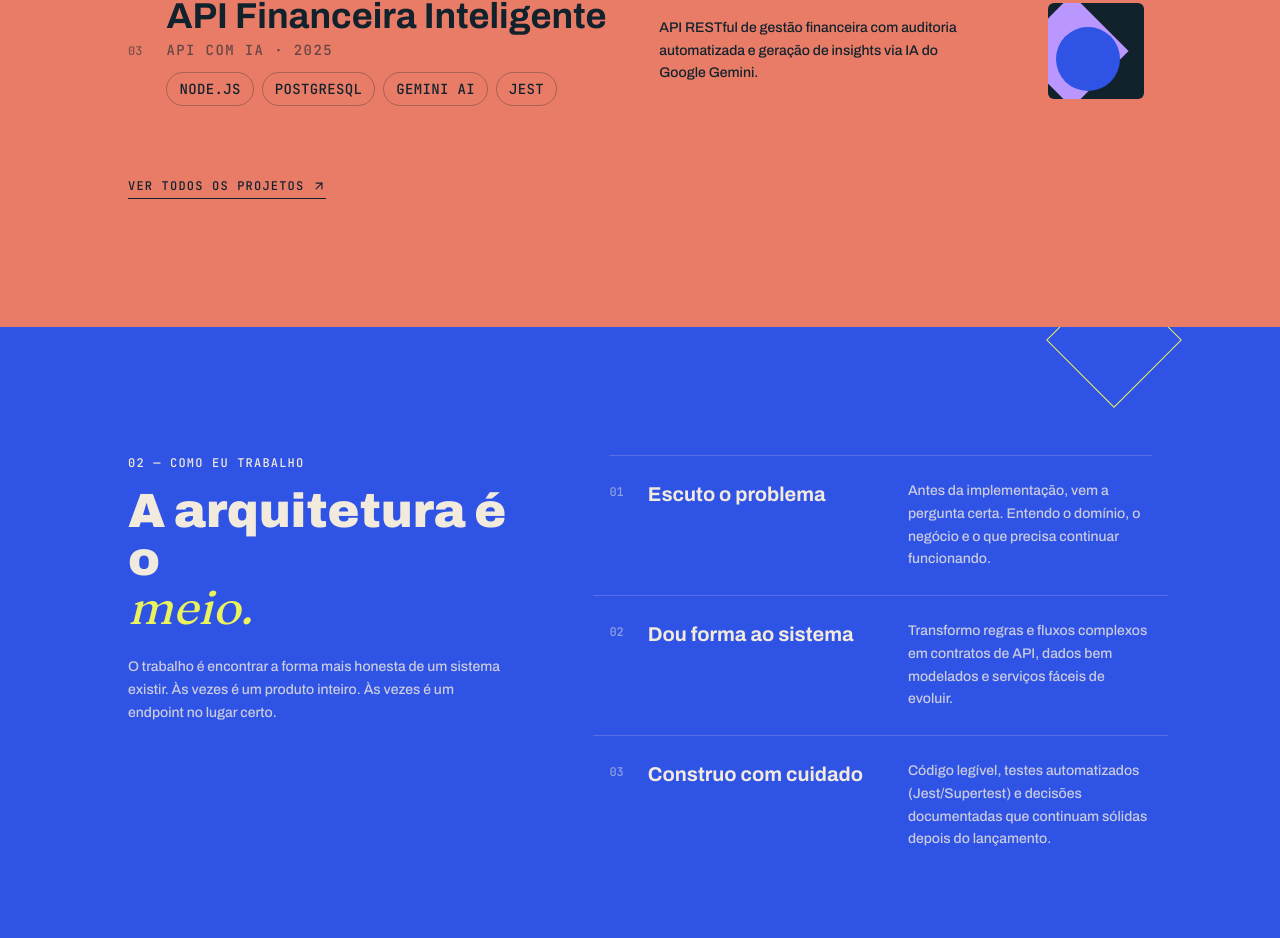
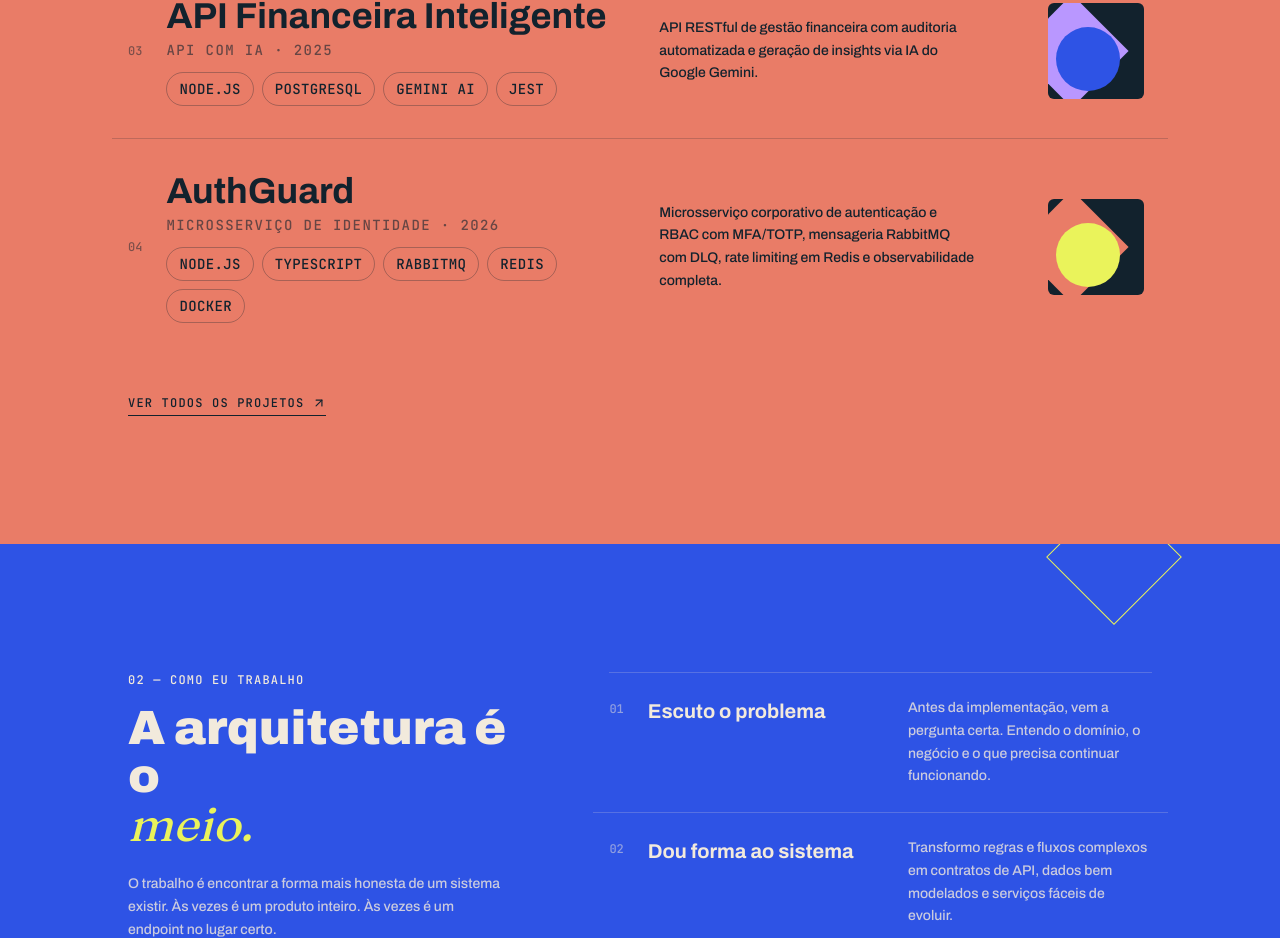
Before and after one commit to Coelho-G-Dev/portfolio-next, a Next.js app: page / in a window 1280 px wide. Shown: the part 1538-2476 px from the top of the page. Built offline with nearby package versions, Linux system fonts and the light colour scheme.

Commit message:
Feat : inicializar o layout raiz com metadados de SEO e adicionar dados do projeto com configuração otimizada de monitoramento de desenvolvimento.

```diff
--- a/app/layout.tsx
+++ b/app/layout.tsx
@@ -78,8 +78,12 @@ export default function RootLayout({ children }: { children: React.ReactNode })
         />
         {children}
         <ScrollRestore />
-        <Analytics />
-        <SpeedInsights />
+        {process.env.NODE_ENV === "production" && (
+          <>
+            <Analytics />
+            <SpeedInsights />
+          </>
+        )}
         <ContrastChecker />
       </body>
     </html>
--- a/data/projects.ts
+++ b/data/projects.ts
@@ -50,4 +50,16 @@ export const projects: Project[] = [
     githubLink: "https://github.com/Coelho-G-Dev/api-financeira-inteligente",
     shapeColors: ["blue", "lavender"],
   },
+  {
+    id: 4,
+    title: "AuthGuard",
+    category: "backend",
+    type: "Microsserviço de Identidade",
+    year: "2026",
+    description:
+      "Microsserviço corporativo de autenticação e RBAC com MFA/TOTP, mensageria RabbitMQ com DLQ, rate limiting em Redis e observabilidade completa.",
+    tags: ["Node.js", "TypeScript", "RabbitMQ", "Redis", "Docker"],
+    githubLink: "https://github.com/Coelho-G-Dev/auhthguard",
+    shapeColors: ["lime", "orange"],
+  },
 ];
--- a/next.config.mjs
+++ b/next.config.mjs
@@ -12,5 +12,22 @@ const nextConfig = {
       },
     ];
   },
+  webpack: (config, { dev }) => {
+    if (dev) {
+      config.watchOptions = {
+        ...config.watchOptions,
+        ignored: [
+          "**/node_modules/**",
+          "**/.git/**",
+          "**/.next/**",
+          "**/DumpStack.log.tmp",
+          "**/hiberfil.sys",
+          "**/pagefile.sys",
+          "**/swapfile.sys",
+        ],
+      };
+    }
+    return config;
+  },
 };
 export default nextConfig;
```
Also changed, not shown: 1 other file (tests, documents, lock files or other folders).
